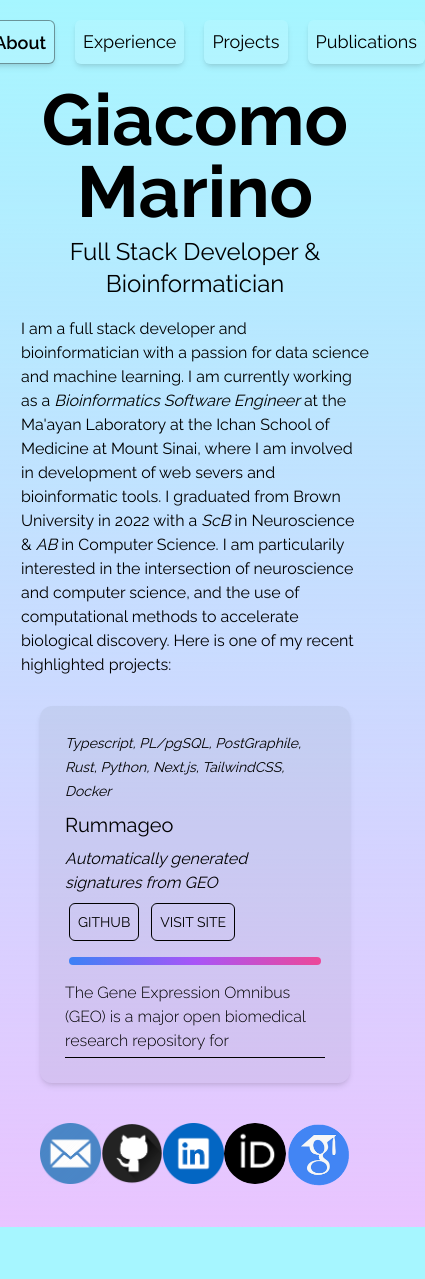
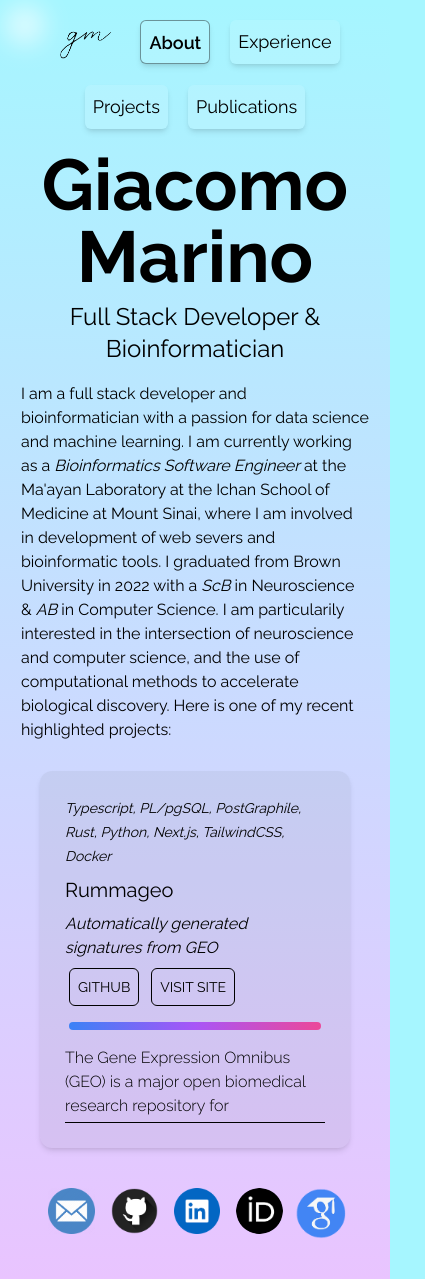
Before and after one commit to giacomomarino/gm-site, a Next.js app: page / in a window 390 px wide. Shown: the whole page, 425 px wide, since content can reach past the window. Before the commit the page ends 1227 px from the top, so only its background shows below. Built offline with nearby package versions, Linux system fonts and the light colour scheme.

Commit message:
follow cursor, fixup mobile menu

```diff
--- a/src/app/globals.css
+++ b/src/app/globals.css
@@ -38,7 +38,7 @@ body {
 .description {
   overflow: hidden;
   max-height: 89px;
-  transition: max-height 2s ease-out;
+  transition: max-height 15s ease-out;
   text-overflow: ellipsis;
 }
 
@@ -46,5 +46,24 @@ body {
   overflow: visible;
   white-space: normal;
   max-height: 1000px;
-  transition: max-height 2s ease-out;
+  transition: max-height 5s ease-out;
 }
+
+.flare {
+  position: fixed;
+  mix-blend-mode: screen;
+  pointer-events: none;
+  z-index: 10000 !important;
+  transform: translate(-50%, -50%);
+  transition: width .2s ease-in-out, height .2s ease-in-out, ;
+  animation: left 1s ease-in-out, top 1s ease-in;
+}
+/* @media only screen and (max-device-width: 480px) {
+  .flare {
+    display: none;
+  }
+} */
+
+.flare.pointer {
+  transition: width 0.2s ease-in-out, height 0.2s ease-in-out, opacity 0.2s ease-in-out;
+}
--- a/src/app/layout.tsx
+++ b/src/app/layout.tsx
@@ -3,8 +3,10 @@ import './globals.css'
 import Nav from './nav'
 import Link from 'next/link'
 import Image from 'next/image'
+import React from 'react'
+import { Raleway } from 'next/font/google';
 
-import { Raleway } from 'next/font/google';
+
 const raleway = Raleway({ subsets: ['latin'] });
 
 export const metadata: Metadata = {
@@ -13,59 +15,62 @@ export const metadata: Metadata = {
 
 }
 
+
+
 export default function RootLayout({
   children,
 }: {
   children: React.ReactNode
 }) {
+
   return (
-    <html lang="en" className={` ${raleway.className}`}>
-      <body className='min-h-screen flex flex-col'>
+    <html lang="en" className={` ${raleway.className} m-0`}>
+      <body className='min-h-screen flex flex-col p-0 m-0' id="following">
         <header>
           <Nav />
         </header>
         <main>
           {children}
         </main>
-        <footer className="flex-none">
-          <div className='text-neutral-content flex place-content-evenly bg-opacity-5 p-10' style={{position: 'relative', bottom: '0px', width: '100%'}}>
+        <div className="bottom-0 relative pb-0 mb-0 w-full mt-auto">
+          <div className='text-neutral-content flex place-content-evenly bg-opacity-5 p-10'>
             <div className="text-center">
-              <p>
+              <p className='px-2'>
                 <Link href="mailto:giacomobmarino@gmail.com" target="_blank" rel="noopener noreferrer">
                   <Image src={'/mail-logo.png'} width={65} height={65} alt={'Mail'} />
                 </Link>
               </p>
             </div>
             <div className="text-center">
-              <p>
+              <p className='px-2'>
                 <Link href="https://github.com/giacomomarino" target="_blank" rel="noopener noreferrer">
                   <Image src={'/github-logo.png'} width={65} height={65} alt={'GitHub'} />
                 </Link>
               </p>
             </div>
             <div className="text-center">
-              <p>
+              <p className='px-2'>
                 <Link href="https://www.linkedin.com/in/giacomo-marino-bb6b09b0/" target="_blank" rel="noopener noreferrer">
                   <Image src={'/linkedin-logo.png'} width={65} height={65} alt={'LinkedIn'} />
                 </Link>
               </p>
             </div>
             <div className="text-center">
-              <p>
-                <Link href="https://orcid.org/my-orcid?orcid=0009-0005-9727-559X" target="_blank" rel="noopener noreferrer">
+              <p className='px-2'>
+                <Link href="https://orcid.org/0009-0005-9727-559X" target="_blank" rel="noopener noreferrer">
                   <Image className=" rounded-full dark:border dark:border-white dark:border-opacity-20" src={'/orcid-logo.png'} width={65} height={65} alt={'ORCID'} />
                 </Link>
               </p>
             </div>
             <div className="text-center">
-              <p>
-                <Link href="https://orcid.org/my-orcid?orcid=0009-0005-9727-559X" target="_blank" rel="noopener noreferrer">
+              <p className='px-1'>
+                <Link href="https://scholar.google.com/citations?user=t-V9UhIAAAAJ&hl=en" target="_blank" rel="noopener noreferrer">
                   <Image className="rounded-full" src={'/google-scholar-logo.png'} width={68} height={65} alt={'Google Scholar'} />
                 </Link>
               </p>
             </div>
           </div>
-        </footer>
+        </div>
       </body>
     </html>
   )
--- a/src/app/nav.tsx
+++ b/src/app/nav.tsx
@@ -12,21 +12,16 @@ export default function Nav() {
   return (
     <>
       <div className="navbar block text-center">
-        <div className="navbar-center">
-
-        </div>
         <div className="navbar-center ">
-
-
-          <ul className="menu menu-horizontal gap-5 flex text-lg m-5 justify-center">
+          <ul className="menu menu-horizontal gap-5 flex text-lg m-5 justify-center xs:text-sm flex-wrap">
             <Link
                 href="/"
-                shallow><Image className='dark:invert' src={'/logo-transparent-black.png'} alt="GM" width={120} height={50}/>
+                shallow><Image className='dark:invert rounded-md' src={'/logo-transparent-black.png'} alt="GM" width={70} height={50}/>
               </Link>
             <>
             <Link
                 href="/"
-                shallow><li className={classNames('bg-white bg-opacity-10 rounded-md p-2 hover:bg-opacity-5 shadow-md max-h-10', {'border  dark:border-white border-black font-semibold border-opacity-40': pathname === '/' })}
+                shallow><li className={classNames('bg-white bg-opacity-10 rounded-md p-2 items-center hover:bg-opacity-5 shadow-md max-h-10', {'border  dark:border-white border-black font-semibold border-opacity-40': pathname === '/' })}
             style={{maxHeight: "44px"}}>
               About</li></Link>
            <Link
--- a/src/app/page.tsx
+++ b/src/app/page.tsx
@@ -1,8 +1,13 @@
+'use client'
+
 import CardGrid from '@/components/cardGrid'
+import FollowCursor from '@/components/followCursor'
 
 export default function Home() {
   return (
+
     <div className="flex flex-col items-center justify-center">
+      <FollowCursor></FollowCursor>
       <div>
         <h1 className="text-7xl font-bold text-center mb-2">Giacomo Marino</h1>
         <p className="text-2xl text-center">
@@ -12,7 +17,7 @@ export default function Home() {
           <p className='m-3 mb-5 mt-2 p-2 rounded border border-black border-opacity-0 dark:border-opacity-0 dark:border-white hover:bg-opacity-5 hover:border-opacity-20 hover:-opacity-90 hover:translate-x-1 hover:translate-y-1 hover:shadow-lg'>
             I am a full stack developer and bioinformatician with a passion for data science and machine learning.
             I am currently working as a <span style={{ fontStyle: "italic" }}>Bioinformatics Software Engineer</span> at the Ma&apos;ayan Laboratory at the Ichan School of Medicine at Mount Sinai,
-            where I am involved in development of web severs and bioinformatic tools. I graduated from Brown University in 2022 with a <i>ScB</i> in Neuroscience & <i>AB</i> in Computer Science.
+            where I am involved in development of web severs and bioinformatic tools. I graduated from Brown University in 2022 with a <i>ScB </i> in Neuroscience & <i>AB </i> in Computer Science.
             I am particularily interested in the intersection of neuroscience and computer science, and the use of computational methods to accelerate biological discovery. Here is one of my recent highlighted projects:
           </p>
         </div>
--- a/src/app/projects/page.tsx
+++ b/src/app/projects/page.tsx
@@ -1,8 +1,11 @@
+'use client'
 import CardGrid from '@/components/cardGrid'
+import FollowCursor from '@/components/followCursor'
 
 export default function Projects() {
     return (
         <div className="flex flex-col items-center justify-center">
+            <FollowCursor/>
             <div className="mb-5">
                 <div className='p-3 text-center text-lg'>
                     A comphrensive list of projects I&apos;ve led or contributed to. All are open source and available on GitHub:
--- a/src/components/card.tsx
+++ b/src/components/card.tsx
@@ -26,7 +26,7 @@ export default function AppCard({ wordcount, lang, title, tagline, description,
         </div>
         <div className="antialiased font-light border border-b-black dark:border-b-white border-t-0 border-x-0 description" style={{ height: 'fit-content', overflow: "hidden" }}>
           <div className={"pb-3"} style={{ display: "-webkit-box", WebkitLineClamp: "3", textOverflow: "ellipsis" }}></div>
-          {description.split(' ').slice(0, wordcount).join(" ")}{wordcount <= description.split(' ').length ? <>...</> : <></>}
+          <p className="pb-2">{description.split(' ').slice(0, wordcount).join(" ")}{wordcount <= description.split(' ').length ? <>...</> : <></>}</p>
         </div>
       </div>
 
--- /dev/null
+++ b/src/components/followCursor.tsx
@@ -0,0 +1,55 @@
+import React, { useState, useEffect } from "react";
+
+// This functional component represents a custom cursor with a flare effect.
+export default function FollowCursor() {
+    // State to track the current cursor position (x, y coordinates).
+    const [position, setPosition] = useState({ x: 25, y: 25 });
+
+    // State to track whether the cursor is over a clickable element.
+    const [isPointer, setIsPointer] = useState(false);
+
+    // Event handler for the mousemove event.
+    const handleMouseMove = (e: MouseEvent) => {
+        // Update the cursor position based on the mouse coordinates.
+        setPosition({ x: e.clientX, y: e.clientY });
+
+        // Get the target element that the cursor is currently over.
+        const target = e.target as HTMLElement; // Cast the event target to HTMLElement
+
+
+        // Check if the cursor is over a clickable element by inspecting the cursor style.
+        if (target) {
+            setIsPointer(
+                window.getComputedStyle(target).getPropertyValue("cursor") === "pointer"
+            );
+        }
+    };
+
+    // Set up an effect to add and remove the mousemove event listener.
+    useEffect(() => {
+        window.addEventListener("mousemove", handleMouseMove);
+        return () => {
+            window.removeEventListener("mousemove", handleMouseMove);
+        };
+    }, []); // The empty dependency array ensures that this effect runs only once on mount.
+
+    // Calculate the size of the flare based on whether the cursor is over a clickable element.
+    const flareSize = isPointer ? 10 : 40;
+
+    // Adjust the cursor position to create a visual effect when over a clickable element.
+    const cursorStyle = isPointer ? { left: "-100px", top: "-100px" } : {};
+
+    // Render the custom cursor element with dynamic styles based on cursor state.
+    return (
+        <div
+            className={`flare bg-white blur-md bg-opacity-60 dark:bg-opacity-30 rounded-full ${isPointer ? "bg-opactiy-100 dark:bg-opactiy-100 blur-none z-30 " : ""}`}
+            style={{
+                ...cursorStyle,
+                left: `${position.x}px`,
+                top: `${position.y}px`,
+                width: `${flareSize}px`,
+                height: `${flareSize}px`,
+            }}
+        ></div>
+    );
+}
--- a/tsconfig.json
+++ b/tsconfig.json
@@ -22,6 +22,6 @@
       "@/*": ["./src/*"]
     }
   },
-  "include": ["next-env.d.ts", "**/*.ts", "**/*.tsx", ".next/types/**/*.ts"],
+  "include": ["next-env.d.ts", "**/*.ts", "**/*.tsx", ".next/types/**/*.ts", "src/components/followingDotCursor.jsx"],
   "exclude": ["node_modules"]
 }
```
Also changed, not shown: src/app/experience/page.tsx (+13 -0 lines), src/app/publications/page.tsx (+6 -2 lines).
